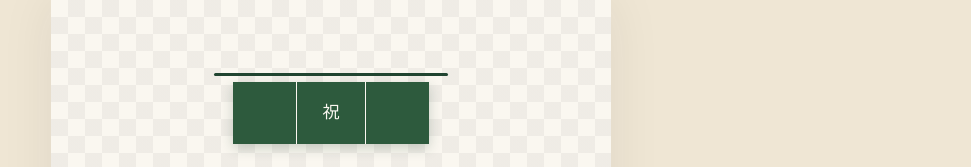
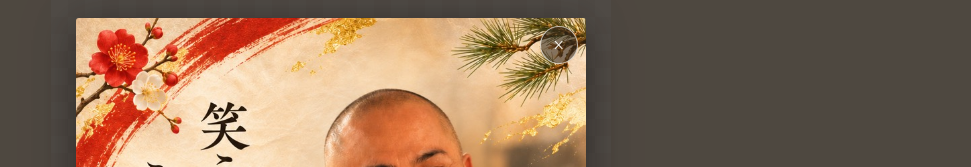
Before and after one commit to t0938-netizen/ishimine-osechi, a plain HTML site: page index.html in a window 1280 px wide. Both pictures are taken after a click on the button "テーマソングを流す". Shown: the top 167 px of the page, without its empty margins (309-1280 px from the left). Drawn offline with Linux system fonts and the light colour scheme.

Commit message:
テーマソング再生時に大将のポスター（笑う門には、うまいあり。）を表示

```diff
--- a/index.html
+++ b/index.html
@@ -169,10 +169,29 @@ footer{padding:20px 26px 32px;text-align:center;font-size:11px;color:#a89e92;let
 }
 .bgm-btn i{font-style:normal;font-size:16px}
 .bgm-btn.on{background:var(--noren);color:var(--kinari)}
+.theme{
+  position:fixed;inset:0;z-index:60;display:flex;align-items:center;justify-content:center;
+  background:rgba(43,37,32,.82);padding:18px;opacity:0;visibility:hidden;transition:opacity .4s,visibility .4s;
+}
+.theme.show{opacity:1;visibility:visible}
+.theme figure{margin:0;position:relative;max-width:min(520px,100%);max-height:100%}
+.theme img{display:block;width:100%;height:auto;max-height:calc(100vh - 36px);object-fit:contain;
+  border-radius:3px;box-shadow:0 8px 40px rgba(0,0,0,.45)}
+.theme .close{
+  position:absolute;top:8px;right:8px;width:38px;height:38px;border-radius:50%;
+  border:1px solid rgba(250,247,240,.7);background:rgba(43,37,32,.55);color:var(--kinari);
+  font-size:20px;line-height:1;cursor:pointer;font-family:inherit;
+}
 </style>
 </head>
 <body>
 <audio id="bgm" src="ishimine_bgm.mp3" loop preload="none"></audio>
+<div id="theme" class="theme" aria-hidden="true">
+  <figure>
+    <img src="ishimine_theme.jpg" alt="笑う門には、うまいあり。料理いしみね 石嶺 誠" loading="lazy">
+    <button type="button" class="close" aria-label="閉じる">×</button>
+  </figure>
+</div>
 <button type="button" id="bgmBtn" class="bgm-btn" aria-label="テーマソングを流す"><i>♪</i><span>テーマソング</span></button>
 <div class="wrap">
 
@@ -399,7 +418,14 @@ const OSECHI = [
   };
   a.addEventListener('play', show);
   a.addEventListener('pause', show);
-  btn.addEventListener('click', ()=>{ a.paused ? a.play().catch(()=>{}) : a.pause(); });
+  const theme = document.getElementById('theme');
+  const open  = ()=>{ theme.classList.add('show'); theme.setAttribute('aria-hidden','false'); };
+  const close = ()=>{ theme.classList.remove('show'); theme.setAttribute('aria-hidden','true'); };
+  btn.addEventListener('click', ()=>{
+    if(a.paused){ a.play().catch(()=>{}); open(); }
+    else { a.pause(); close(); }
+  });
+  theme.addEventListener('click', close);   // 画像や×を押すと閉じる（曲は流れたまま）
 })();
 </script>
 </body>
```
Also changed, not shown: ishimine_theme.jpg (added).
